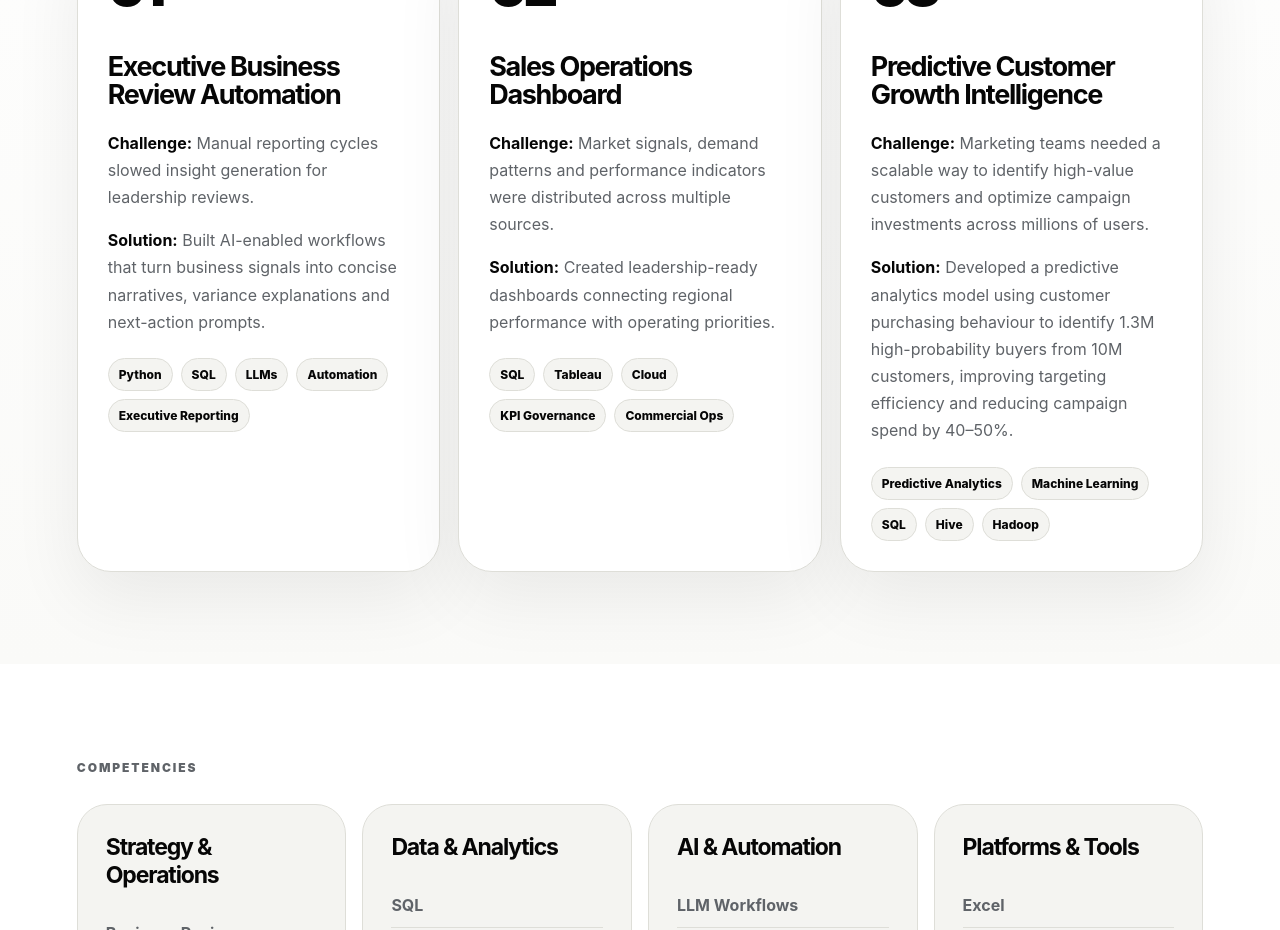
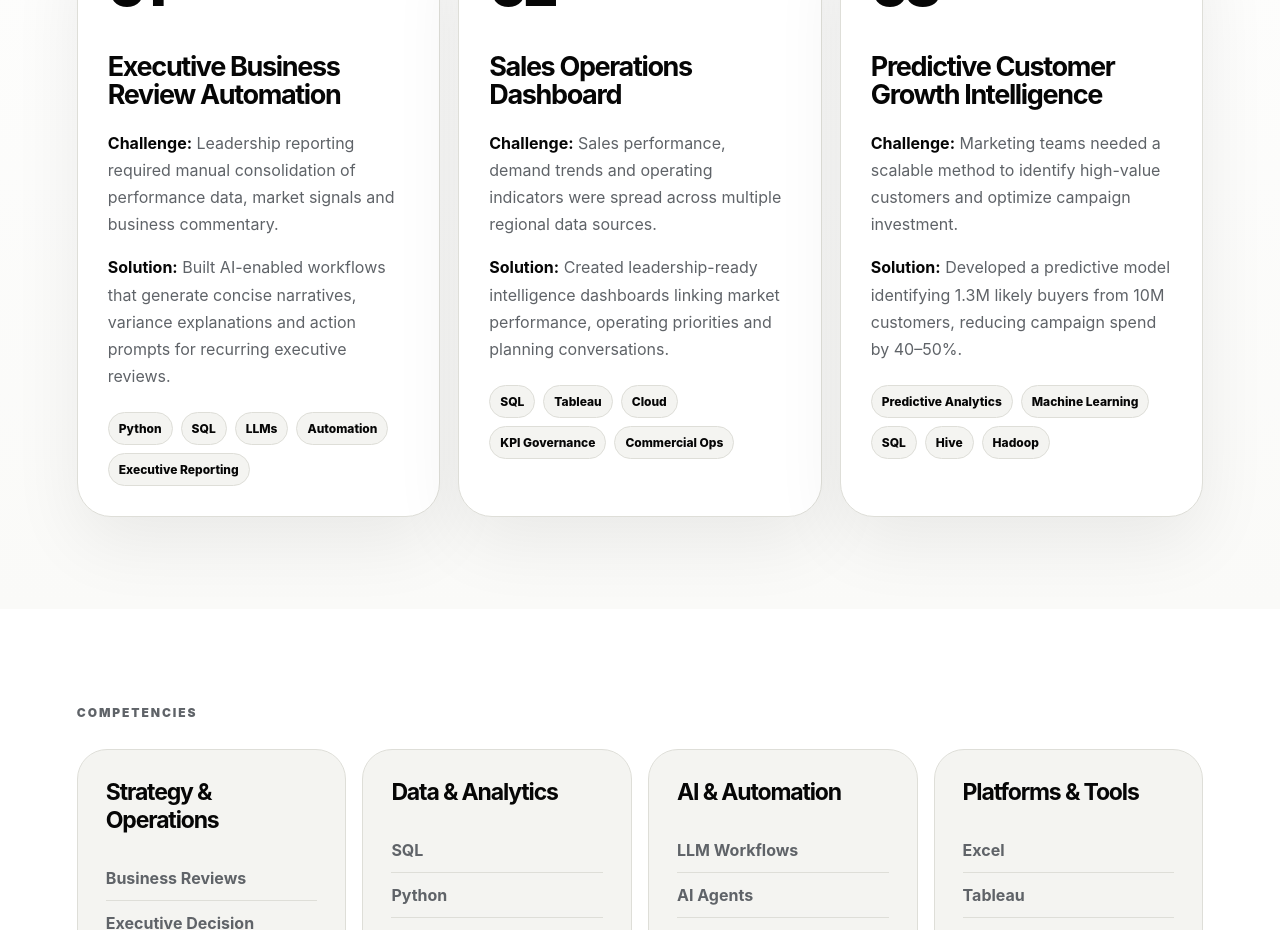
Before and after one commit to i-am-lucifer/My_Portfolio, a Next.js app: page / in a window 1280 px wide. Shown: the part 3940-4870 px from the top of the page. Built offline with nearby package versions, Linux system fonts and the light colour scheme.

Commit message:
Update page.jsx

```diff
--- a/app/page.jsx
+++ b/app/page.jsx
@@ -17,22 +17,22 @@ const projects = [
   {
     number: '01',
     title: 'Executive Business Review Automation',
-    challenge: 'Manual reporting cycles slowed insight generation for leadership reviews.',
-    solution: 'Built AI-enabled workflows that turn business signals into concise narratives, variance explanations and next-action prompts.',
+    challenge: 'Leadership reporting required manual consolidation of performance data, market signals and business commentary.',
+    solution: 'Built AI-enabled workflows that generate concise narratives, variance explanations and action prompts for recurring executive reviews.',
     stack: ['Python', 'SQL', 'LLMs', 'Automation', 'Executive Reporting'],
   },
   {
     number: '02',
     title: 'Sales Operations Dashboard',
-    challenge: 'Market signals, demand patterns and performance indicators were distributed across multiple sources.',
-    solution: 'Created leadership-ready dashboards connecting regional performance with operating priorities.',
+    challenge: 'Sales performance, demand trends and operating indicators were spread across multiple regional data sources.',
+    solution: 'Created leadership-ready intelligence dashboards linking market performance, operating priorities and planning conversations.',
     stack: ['SQL', 'Tableau', 'Cloud', 'KPI Governance', 'Commercial Ops'],
   },
   {
     number: '03',
     title: 'Predictive Customer Growth Intelligence',
-    challenge: 'Marketing teams needed a scalable way to identify high-value customers and optimize campaign investments across millions of users.',
-    solution: 'Developed a predictive analytics model using customer purchasing behaviour to identify 1.3M high-probability buyers from 10M customers, improving targeting efficiency and reducing campaign spend by 40–50%.',
+    challenge: 'Marketing teams needed a scalable method to identify high-value customers and optimize campaign investment.',
+    solution: 'Developed a predictive model identifying 1.3M likely buyers from 10M customers, reducing campaign spend by 40–50%.',
     stack: ['Predictive Analytics', 'Machine Learning', 'SQL', 'Hive', 'Hadoop'
   ],
   },
```
